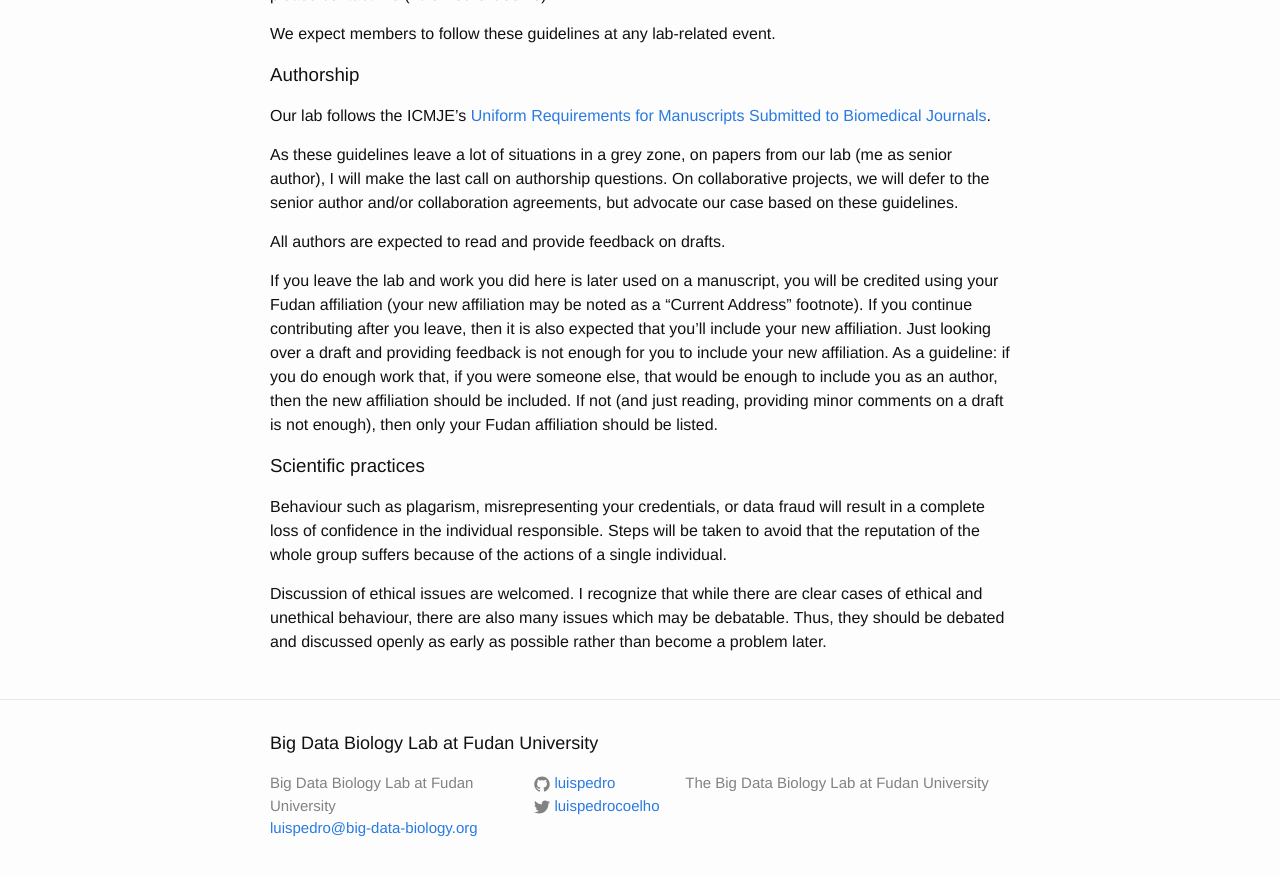
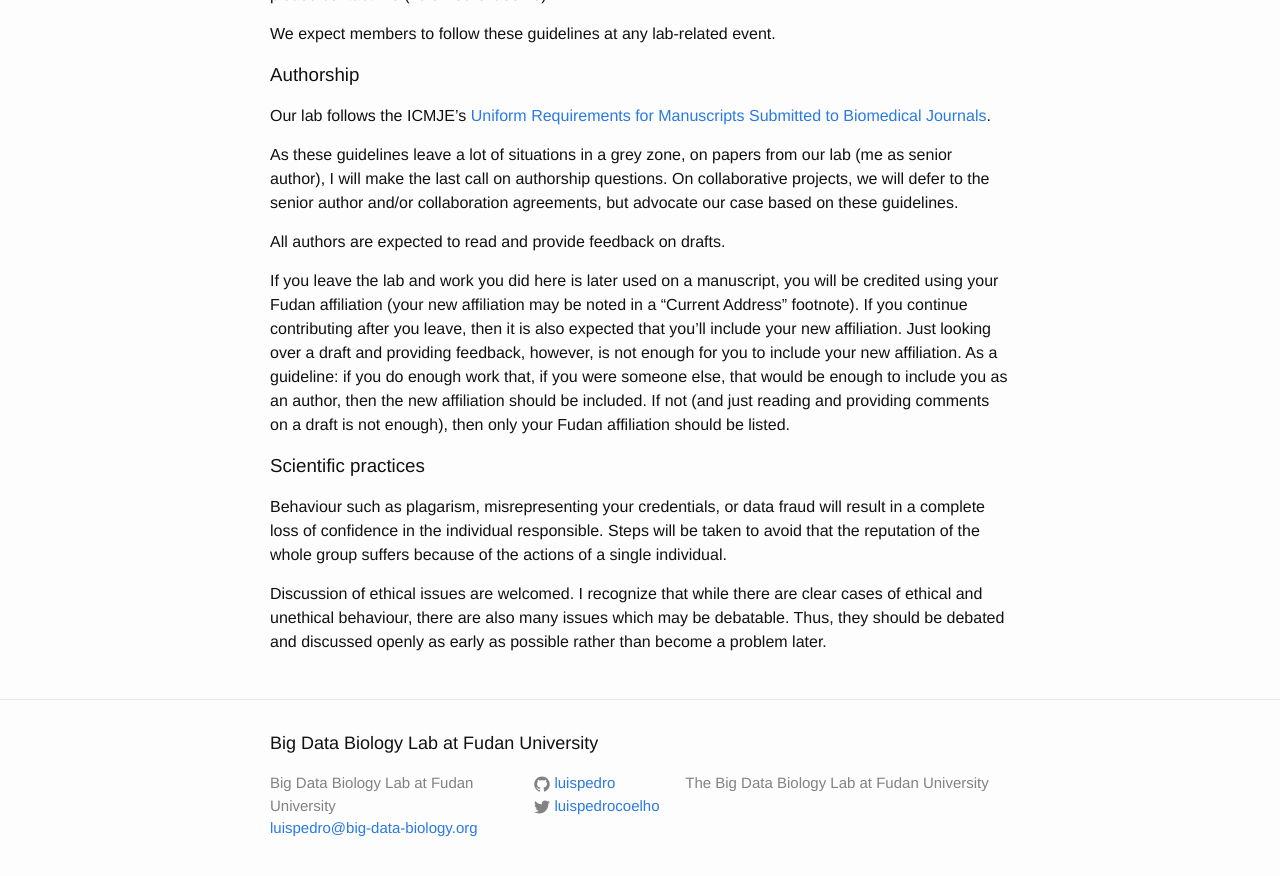
Before and after one commit to BigDataBiology/big-data-biology_org, a Jekyll site: the page built from manual.md, in a window 1280 px wide and 900 px high, scrolled down 4099 px. Shown: the top 876 px of the window. Built offline with Jekyll 4.4.1, drawn with Linux system fonts in a browser that asks for light colours; some of the changed text lies outside the part shown.

Commit message:
MIN Better phrasing

```diff
--- a/manual.md
+++ b/manual.md
@@ -236,12 +236,12 @@ All authors are expected to read and provide feedback on drafts.
 
 If you leave the lab and work you did here is later used on a manuscript, you
 will be credited using your Fudan affiliation (your new affiliation may be
-noted as a "Current Address" footnote). If you continue contributing after you
+noted in a "Current Address" footnote). If you continue contributing after you
 leave, then it is also expected that you'll include your new affiliation. Just
-looking over a draft and providing feedback is not enough for you to include
-your new affiliation. As a guideline: if you do enough work that, if you were
-someone else, that would be enough to include you as an author, then the new
-affiliation should be included. If not (and just reading, providing minor
+looking over a draft and providing feedback, however, is not enough for you to
+include your new affiliation. As a guideline: if you do enough work that, if
+you were someone else, that would be enough to include you as an author, then
+the new affiliation should be included. If not (and just reading and providing
 comments on a draft is not enough), then only your Fudan affiliation should be
 listed.
 
```
Also changed, not shown: other parts of manual.md (+1 -1 lines).
